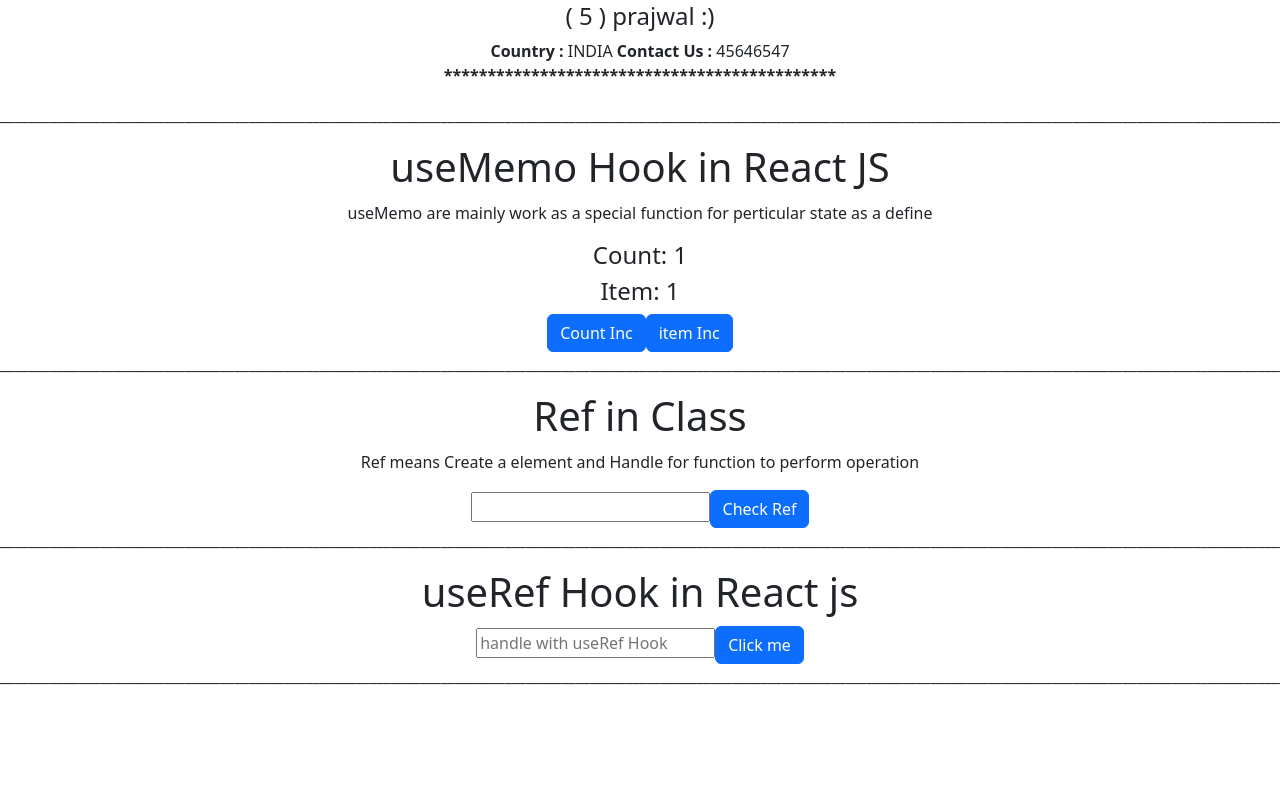
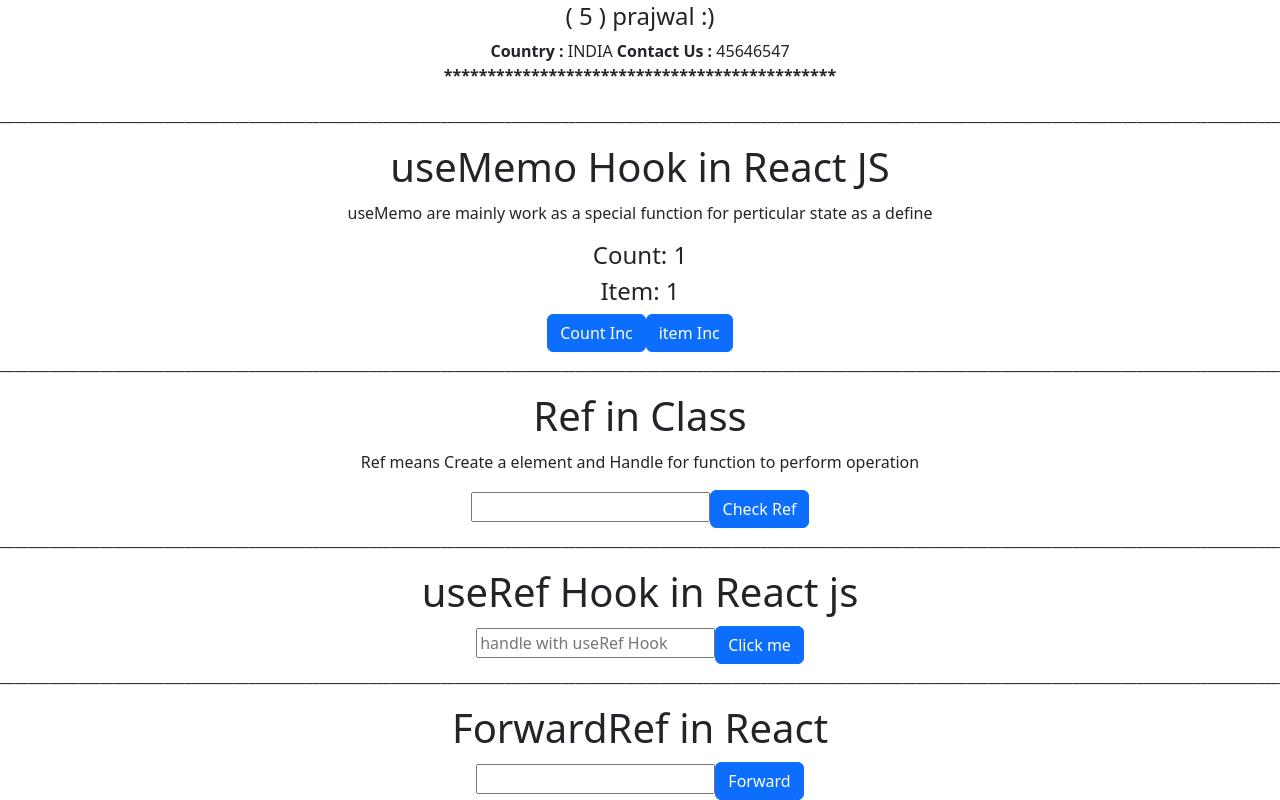
Before and after one commit to Rohit3920/React-practise, a React (Create React App) app: page / in a window 1280 px wide. Shown: the part 5414-6214 px from the top of the page. Before the commit the page ends 6118 px from the top, so only its background shows below. Built offline with nearby package versions, Linux system fonts and the light colour scheme.

Commit message:
forwordRef in react are use (forwardRef means parent ref forward in child component

```diff
--- a/src/App.js
+++ b/src/App.js
@@ -28,6 +28,7 @@ import LineCode from './Component/LineCode';
 import HookUseMemo from './Component/HookUseMemo';
 import RefClass from './Component/RefClass';
 import HookUseRef from './Component/HookUseRef';
+import ForwardRef1 from './Component/ForwardRef1';
 
 function App() {
 
@@ -116,7 +117,7 @@ function App() {
       <HookUseRef />
 
       <LineCode />
-
+    <ForwardRef1 />
 
 
       {/* <BrowserRouter >
--- /dev/null
+++ b/src/Component/ForwardRef1.js
@@ -0,0 +1,22 @@
+import { useRef } from "react";
+import ForwardRef2 from "./ForwardRef2";
+import { Button } from "react-bootstrap";
+
+function ForwardRef1(){
+
+    const inputRef = useRef(null);
+
+    const update = () =>{
+        inputRef.current.value = '1000';
+    }
+
+    return(
+        <div>
+            <h1>ForwardRef in React</h1>
+
+            <ForwardRef2 ref={inputRef}/>
+            <Button type="button" onClick={update}>Forward</Button>
+        </div>
+    )
+}
+export default ForwardRef1;
--- /dev/null
+++ b/src/Component/ForwardRef2.js
@@ -0,0 +1,11 @@
+import { forwardRef } from "react";
+
+function ForwardRef2(props, customRef){
+    return(
+        <>
+        <input type="text" ref={customRef}/>
+        </>
+    )
+
+}
+export default forwardRef(ForwardRef2);
```
